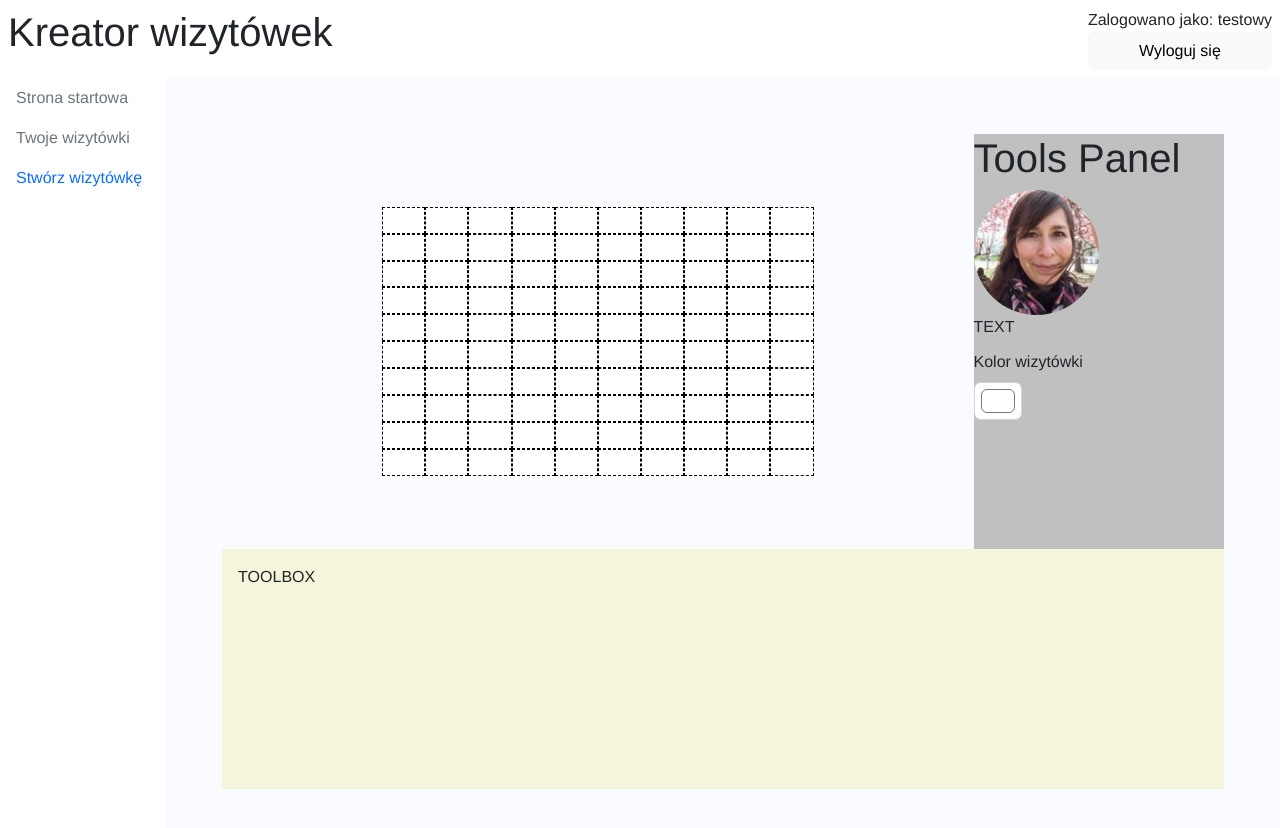
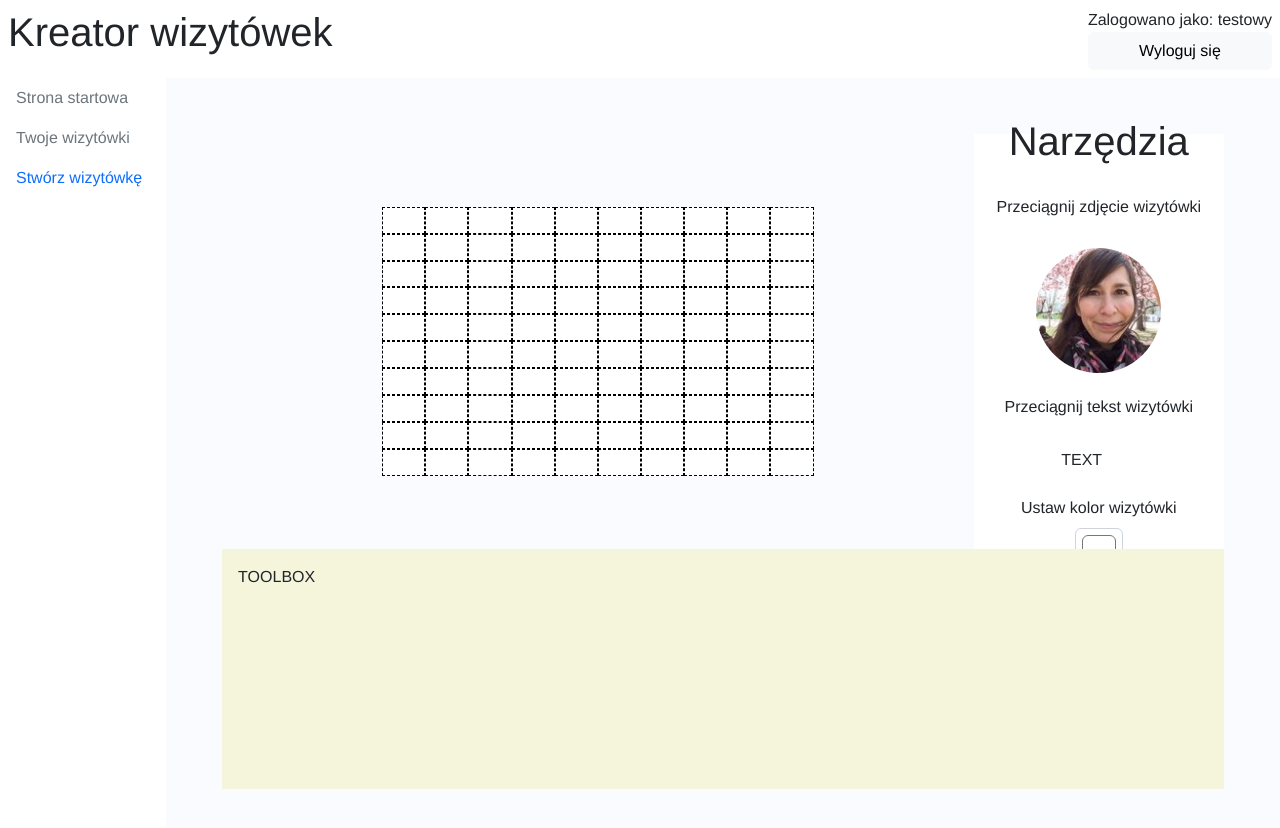
Before and after one commit to alszczepanski/card-customizer, a Vue app in the folder client/: page /creator in a window 1280 px wide. Shown: the top 828 px of the page. Built offline with nearby package versions, Linux system fonts and the light colour scheme.

Commit message:
ToolsPanel - add styles

```diff
--- a/client/src/features/creator/ToolsPanel.module.css
+++ b/client/src/features/creator/ToolsPanel.module.css
@@ -1,12 +1,18 @@
 .toolsPanel {
-    background-color: silver;
     width: 100%;
     height: 100%;
+    background-color: white;
+    row-gap: 1.5rem;
+    display: flex;
+    flex-direction: column;
+    justify-content: center;
+    align-items: center;
 }
 
-.draggable {
-    background-color: red;
-    width: 75px;
-    height: 55px;
-    cursor: pointer;
+.colorPicker {
+    width: 100%;
+    display: flex;
+    flex-direction: column;
+    justify-content: center;
+    align-items: center;
 }
--- a/client/src/features/creator/ToolsPanel.vue
+++ b/client/src/features/creator/ToolsPanel.vue
@@ -1,12 +1,18 @@
 <template>
     <div :class="styles.toolsPanel">
-        <h1>Tools Panel</h1>
+        <h1>Narzędzia</h1>
+
+        <h6>Przeciągnij zdjęcie wizytówki</h6>
         <DraggableNode :item="{ type: 'photo' }" />
+
+        <h6>Przeciągnij tekst wizytówki</h6>
         <DraggableNode :item="{ type: 'text' }" />
 
-        <label for="colorInput" class="form-label">Kolor wizytówki</label>
-        <input type="color" class="form-control form-control-color" id="colorInput" value="#ffffff"
-            @change="handleSetColor" />
+        <div :class="styles.colorPicker">
+            <label for="colorInput" class="form-label">Ustaw kolor wizytówki</label>
+            <input type="color" class="form-control form-control-color" id="colorInput" value="#ffffff"
+                @change="handleSetColor" />
+        </div>
     </div>
 </template>
 
```
